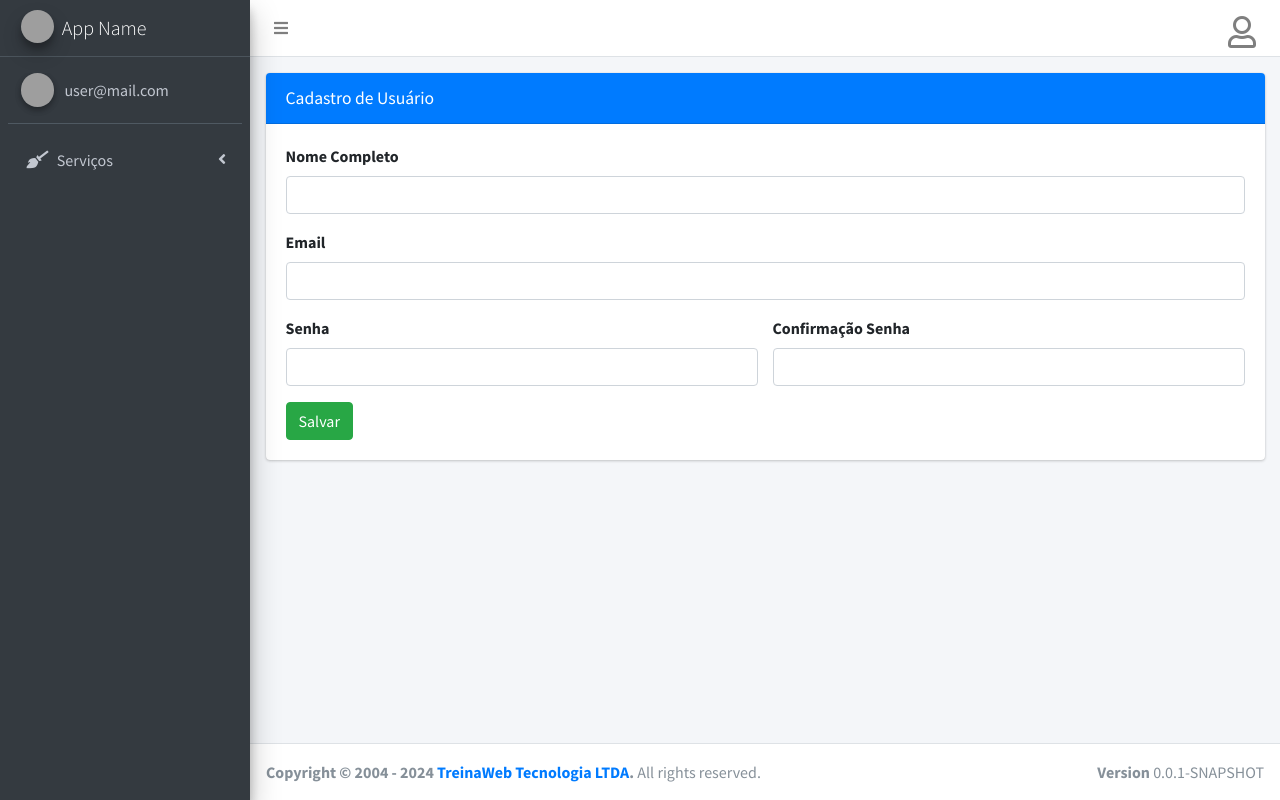
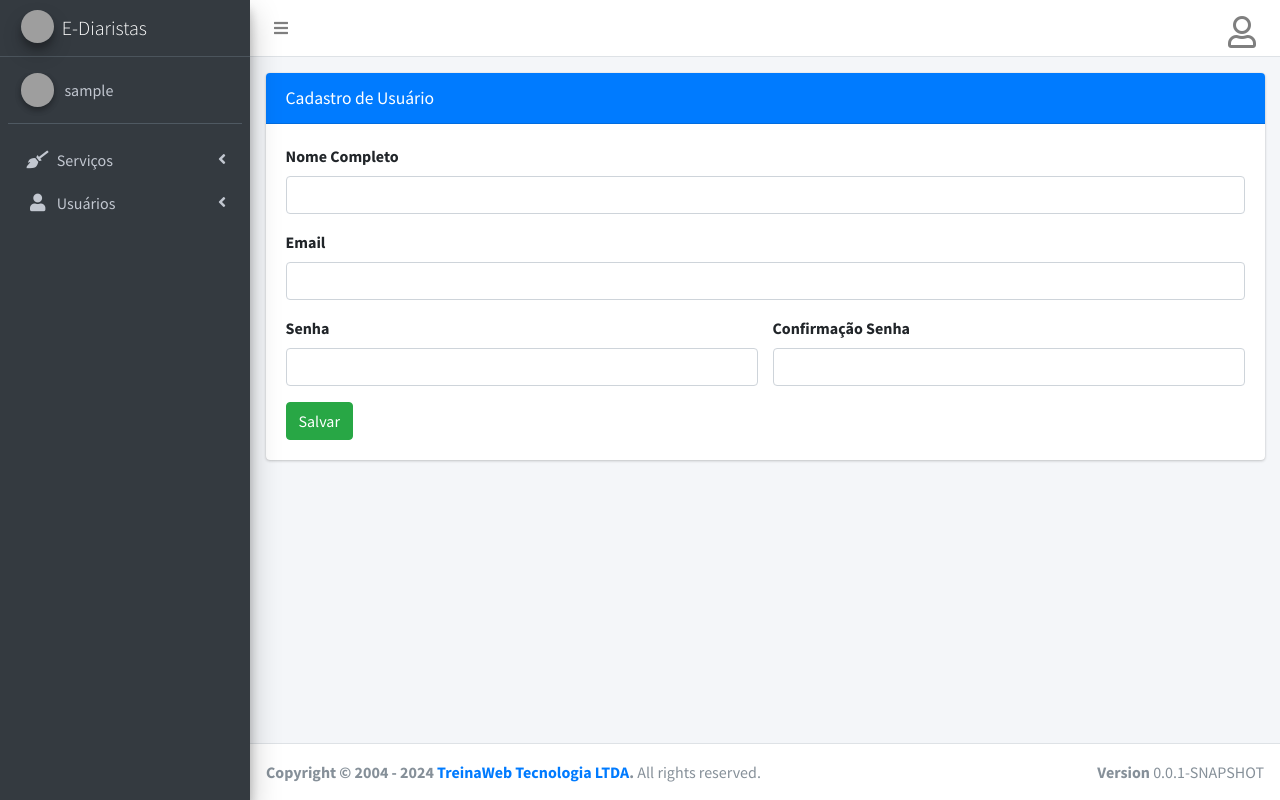
Before and after one commit to oliveira404/training-web, a Spring Boot app: page /admin/usuarios/cadastrar in a window 1280 px wide. Run offline with Spring Boot 4, Linux system fonts and the light colour scheme; the visitor is signed in with stand-in values (Sample User, id 1); tables that the repository leaves empty hold one stand-in row (values such as "Sample post"); some of the project's set-up classes (security, data sources, template engines, error pages and the like) are left out, and stand-ins take their place; some libraries are stand-ins or nearby versions; grey boxes are pictures that could not be loaded.

Commit message:
Ajustes Finais

```diff
--- a/multistack-ediaristas-java-0.1/pom.xml
+++ b/multistack-ediaristas-java-0.1/pom.xml
@@ -103,6 +103,11 @@
 			<groupId>org.flywaydb</groupId>
 			<artifactId>flyway-core</artifactId>
 		</dependency>
+
+		<dependency>
+			<groupId>org.thymeleaf.extras</groupId>
+			<artifactId>thymeleaf-extras-springsecurity5</artifactId>
+		</dependency>
 	</dependencies>
 
 	<build>
--- a/multistack-ediaristas-java-0.1/src/main/resources/templates/admin/auth/login.html
+++ b/multistack-ediaristas-java-0.1/src/main/resources/templates/admin/auth/login.html
@@ -3,7 +3,7 @@
 <head>
   <meta charset="utf-8">
   <meta http-equiv="X-UA-Compatible" content="IE=edge">
-  <title>App Name | Log in</title>
+  <title>E-Diaristas | Log in</title>
   <!-- Tell the browser to be responsive to screen width -->
   <meta name="viewport" content="width=device-width, initial-scale=1">
 
@@ -21,7 +21,7 @@
 <body class="hold-transition login-page">
 <div class="login-box">
   <div class="login-logo">
-    App Name
+    E-Diaristas
   </div>
   <!-- /.login-logo -->
   <div class="card">
--- a/multistack-ediaristas-java-0.1/src/main/resources/templates/adminlte3.html
+++ b/multistack-ediaristas-java-0.1/src/main/resources/templates/adminlte3.html
@@ -4,7 +4,7 @@
 <head>
   <meta charset="utf-8">
   <meta name="viewport" content="width=device-width, initial-scale=1">
-  <title>App Name | <th:block th:include="${title}"> Dashboard </th:block>
+  <title>E-Diaristas | <th:block th:include="${title}"> Dashboard </th:block>
   </title>
 
   <!-- Google Font: Source Sans Pro -->
--- a/multistack-ediaristas-java-0.1/src/main/resources/templates/fragments/_aside.html
+++ b/multistack-ediaristas-java-0.1/src/main/resources/templates/fragments/_aside.html
@@ -3,7 +3,7 @@
   <!-- Brand Logo -->
   <a href="" class="brand-link">
     <img src="https://placekitten.com/200/200" alt="AdminLTE Logo" class="brand-image img-circle elevation-3">
-    <span class="brand-text font-weight-light">App Name</span>
+    <span class="brand-text font-weight-light">E-Diaristas</span>
   </a>
 
   <!-- Sidebar -->
@@ -13,7 +13,7 @@
         <img src="https://placekitten.com/128/128" class="img-circle elevation-2" alt="User Image">
       </div>
       <div class="info">
-        <a href="#" class="d-block">user@mail.com</a>
+        <a href="#" class="d-block" sec:authentication="name">as@gmail.com</a>
       </div>
     </div>
     <!-- Sidebar Menu -->
@@ -42,6 +42,29 @@
             </li>
           </ul>
         </li>
+        <li class="nav-item">
+          <a href="#" class="nav-link">
+            <i class="nav-icon fas fa-user"></i>
+            <p>
+              Usuários
+              <i class="fas fa-angle-left right"></i>
+            </p>
+          </a>
+          <ul class="nav nav-treeview">
+            <li class="nav-item">
+              <a th:href="@{/admin/usuarios/cadastrar}" class="nav-link">
+                <i class="nav-icon fas fa-edit nav-icon"></i>
+                <p>Cadastrar</p>
+              </a>
+            </li>
+            <li class="nav-item">
+              <a th:href="@{/admin/usuarios}" class="nav-link">
+                <i class="fas fa-table nav-icon"></i>
+                <p>Listar</p>
+              </a>
+            </li>
+          </ul>
+        </li>
       </ul>
     </nav>
     <!-- /.sidebar-menu -->
--- a/multistack-ediaristas-java-0.1/src/main/resources/templates/fragments/_navbar.html
+++ b/multistack-ediaristas-java-0.1/src/main/resources/templates/fragments/_navbar.html
@@ -20,7 +20,7 @@
             <img src="https://placekitten.com/200/200" alt="User Avatar" class="img-size-50 mr-3 img-circle">
             <div class="media-body">
               <h3 class="dropdown-item-title">
-                <span>user@mail.com</span>
+                <span sec:authentication="name">user@mail.com</span>
                 <span class="float-right text-sm text-danger"><i class="fas fa-online"></i></span>
               </h3>
               <p class="text-sm"><small>Membro desde</small></p>
```
